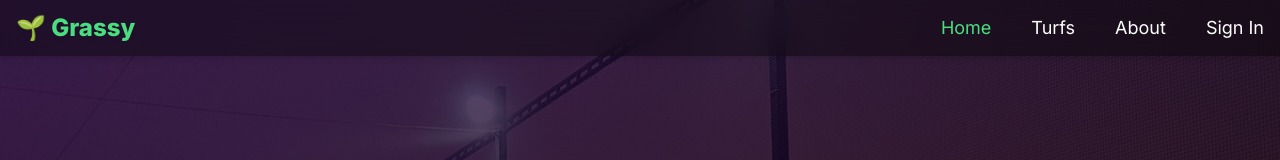
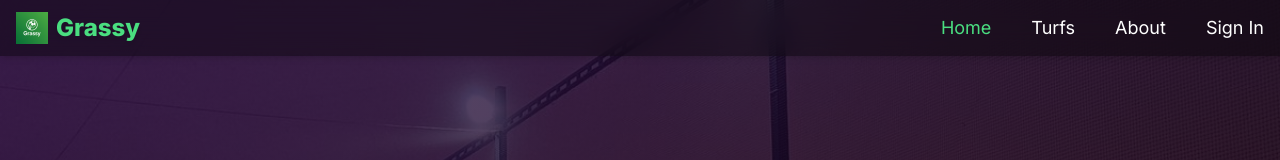
Before and after one commit to Nishil10/Grassy, a React (Vite) app: page / in a window 1280 px wide. Shown: the top 160 px of the page. Built offline with nearby package versions, Linux system fonts and the light colour scheme; no server answers.

Commit message:
Azure Node.js Deployment

```diff
--- a/src/components/layout/Navbar.jsx
+++ b/src/components/layout/Navbar.jsx
@@ -1,12 +1,24 @@
 import React from 'react';
 import { Link, useLocation } from 'react-router-dom';
-
+import logo from '../../assets/images/grassy-logo.png';
 export default function Navbar() {
   const location = useLocation();
 
   return (
 <nav className="fixed top-0 left-0 right-0 z-50 bg-black/40 backdrop-blur-md shadow-md px-4 py-3 flex justify-between items-center">
-      <Link to="/" className="text-2xl font-extrabold text-green-400 drop-shadow-md">🌱 Grassy</Link>
+<Link
+        to="/"
+        className="flex items-center gap-2 group"
+      >
+        <img
+          src={logo}
+          alt="Grassy Logo"
+          className="h-8 w-auto rounded-6x2 transition-transform duration-300"
+        />
+        <span className="text-2xl font-extrabold text-green-400 drop-shadow-md transition-colors duration-300 group-hover:text-purple">
+          Grassy
+        </span>
+      </Link>
 
       <div className="flex gap-10 text-white font-small text-lg items-center">
         <Link
```
